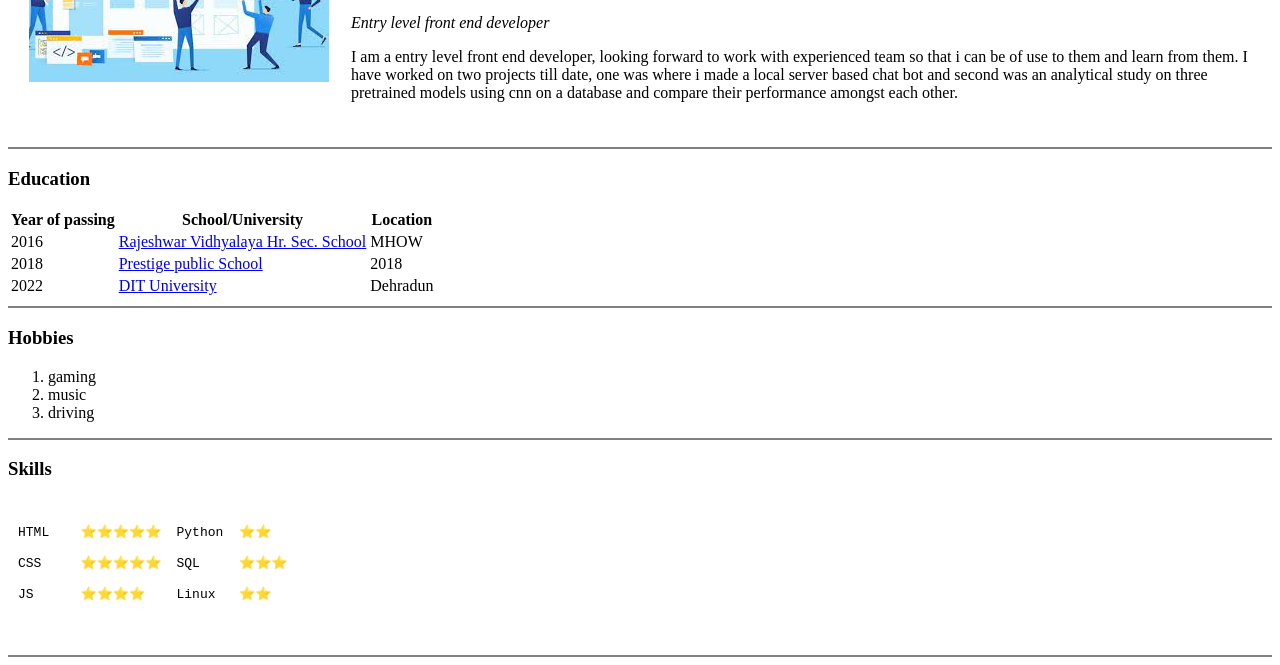
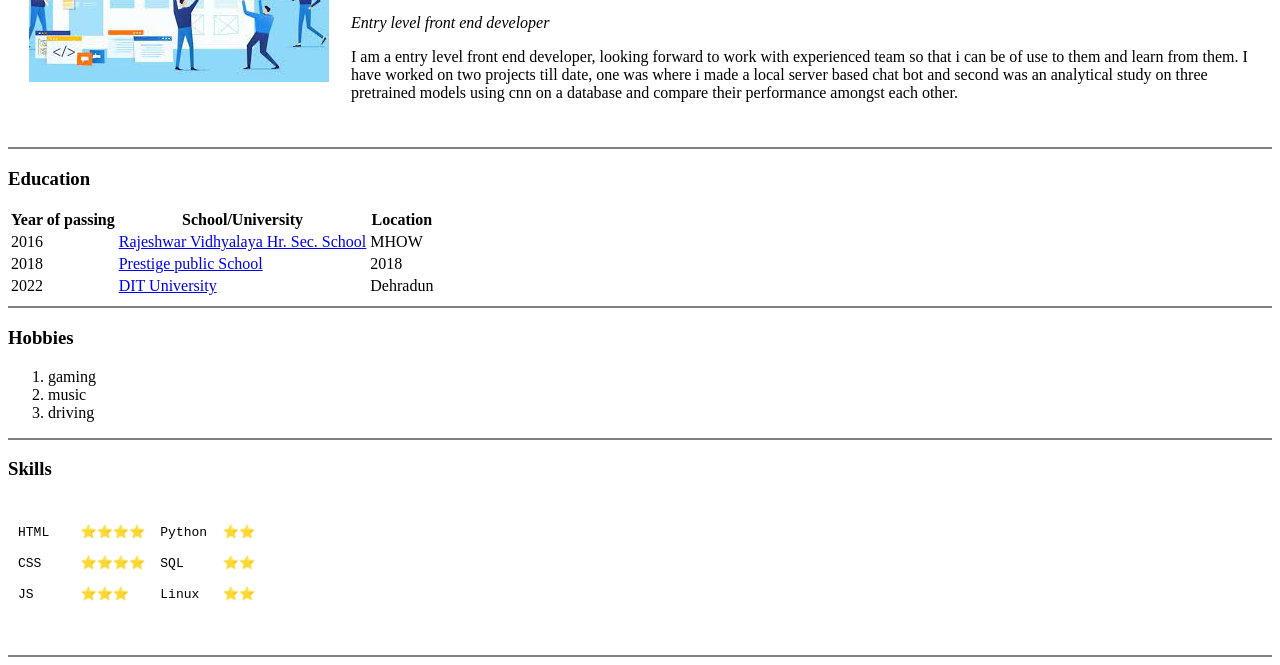
Before and after one commit to rimotokufu/cv, a plain HTML site: page index.html in a window 1280 px wide. Shown: the part 147-812 px from the top of the page. Drawn offline with Linux system fonts and the light colour scheme.

Commit message:
Update index.html

```diff
--- a/index.html
+++ b/index.html
@@ -65,15 +65,15 @@
     <pre>
     <table cellpadding="5" cellspacing="5">
         <tr>
-            <td>HTML    ⭐⭐⭐⭐⭐</td>
+            <td>HTML    ⭐⭐⭐⭐</td>
             <td>Python  ⭐⭐</td>
         </tr>
         <tr>
-            <td>CSS     ⭐⭐⭐⭐⭐</td>
-            <td>SQL     ⭐⭐⭐</td>
+            <td>CSS     ⭐⭐⭐⭐</td>
+            <td>SQL     ⭐⭐</td>
         </tr>
         <tr>
-            <td>JS      ⭐⭐⭐⭐</td>
+            <td>JS      ⭐⭐⭐</td>
             <td>Linux   ⭐⭐</td>
         </tr>
 
```
